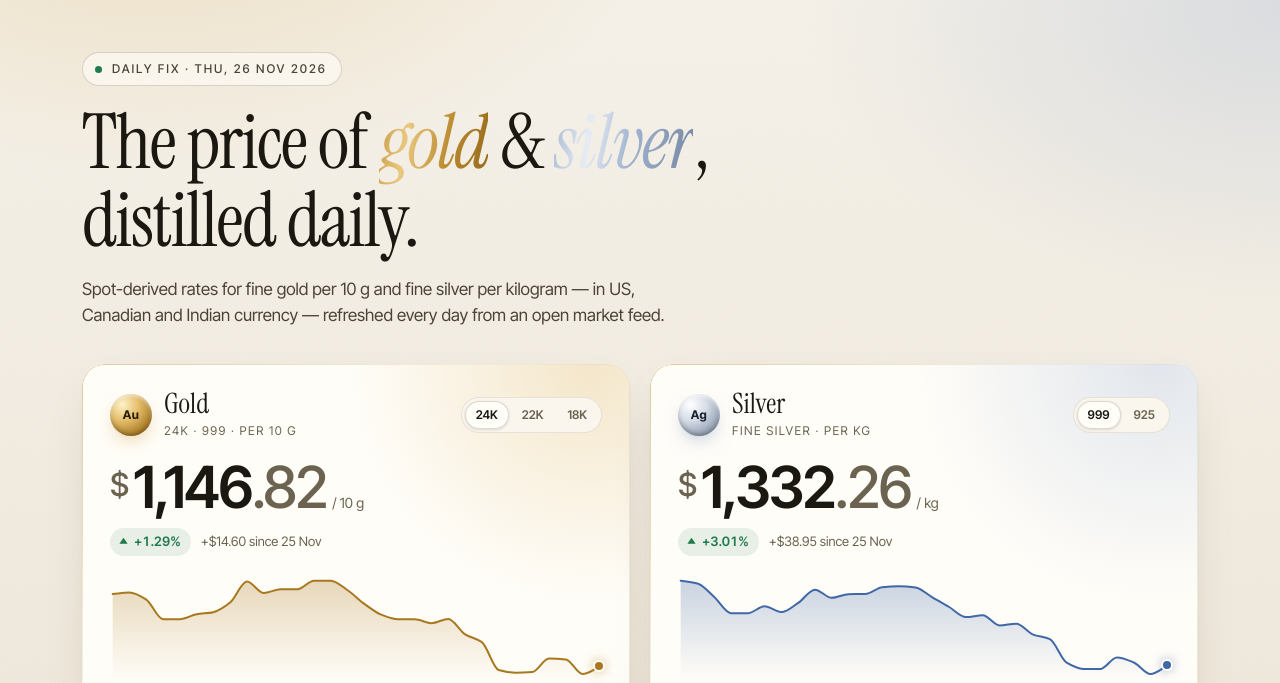
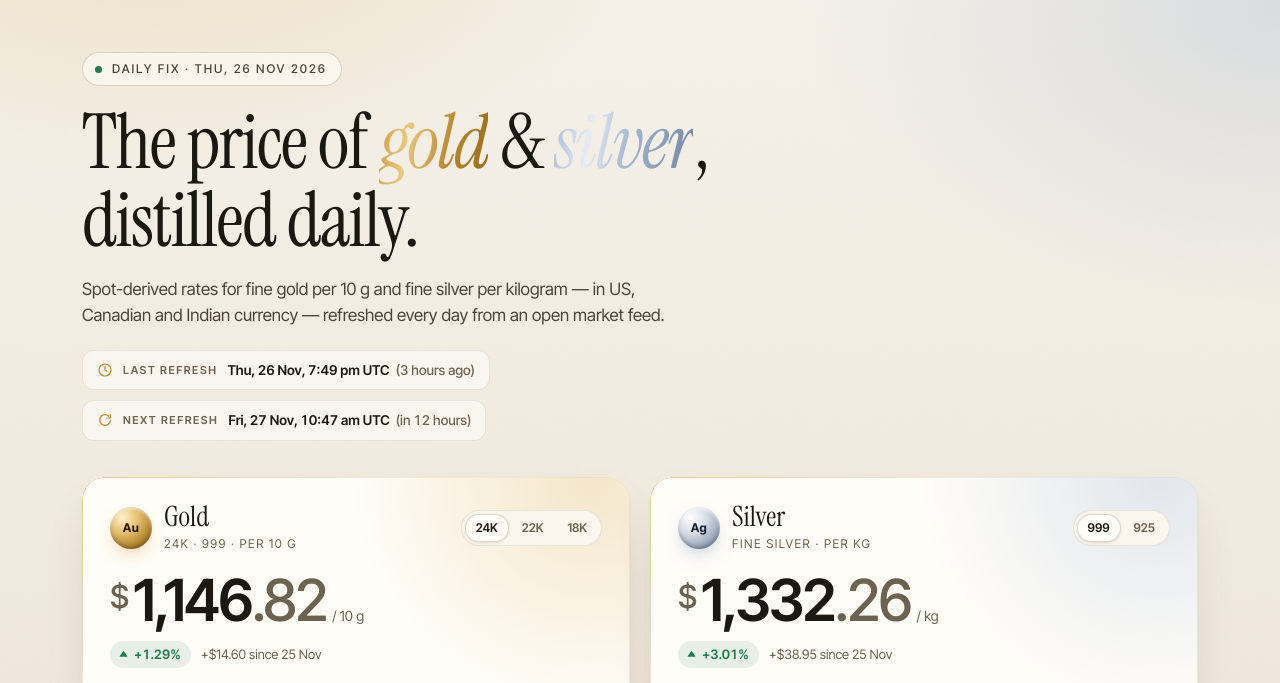
Before and after one commit to Chintanacharya316/Preciousmetal, a website: page index.html in a window 1280 px wide. Shown: the part 73-756 px from the top of the page. Drawn offline with Linux system fonts and the light colour scheme.

Commit message:
Show last/next refresh on the page; no empty data commits; third daily run
- Page: 'Last refresh' (when prices last changed) and 'Next refresh' (next
  scheduled run that can bring new prices) in the viewer's local time, with
  relative times that update every minute.
- Updater: when a run finds no new or changed prices, leave data/prices.json
  untouched, so retry runs don't create empty commits.
- Schedule: 10:47 UTC plus retries at 13:47 and 16:47 UTC (GitHub cron is
  best-effort). tests/schedule.test.mjs keeps the page's slots in sync.

Co-Authored-By: Claude Opus 5.5 <noreply@anthropic.com>
Claude-Session: https://claude.ai/code/session_01SCWTJpTZibTMrAG8rqU16k

```diff
--- a/assets/app.js
+++ b/assets/app.js
@@ -702,12 +702,58 @@
     updatePortfolio();
   }
 
+  // ------------------------------------------------------------------
+  // Refresh schedule — must match the cron entries in .github/workflows/daily-prices.yml
+  // (tests/schedule.test.mjs enforces this).
+  // ------------------------------------------------------------------
+  const REFRESH_SLOTS_UTC = ['10:47', '13:47', '16:47'];
+
+  /** Next run expected to bring new prices: today's next slot, or tomorrow's first once today's prices are in. */
+  function nextRefresh(now, latestDay) {
+    const today = now.toISOString().slice(0, 10);
+    const slots = (day) => REFRESH_SLOTS_UTC.map((t) => new Date(`${day}T${t}:00Z`));
+    const tomorrowFirst = slots(shiftDate(today, 1))[0];
+    if (latestDay >= today) return tomorrowFirst;
+    return slots(today).find((d) => d > now) || tomorrowFirst;
+  }
+
+  const rtf = new Intl.RelativeTimeFormat('en', { numeric: 'auto' });
+  function relative(date, now) {
+    const mins = Math.round((date - now) / 6e4);
+    if (Math.abs(mins) < 1) return 'just now';
+    if (Math.abs(mins) < 60) return rtf.format(mins, 'minute');
+    const hrs = Math.round(mins / 60);
+    if (Math.abs(hrs) < 36) return rtf.format(hrs, 'hour');
+    return rtf.format(Math.round(hrs / 24), 'day');
+  }
+  const fmtStamp = (d) => d.toLocaleString('en-GB', { weekday: 'short', day: 'numeric', month: 'short', hour: 'numeric', minute: '2-digit', hour12: true, timeZoneName: 'short' });
+
+  let refreshTimer;
+  function renderRefresh(meta) {
+    const draw = () => {
+      const now = new Date();
+      const last = meta?.updatedAt ? new Date(meta.updatedAt) : null;
+      const lastEl = $('#lastRefresh'), nextEl = $('#nextRefresh');
+      if (last && !Number.isNaN(+last)) {
+        lastEl.replaceChildren(fmtStamp(last), h('span', { class: 'rel', text: `(${relative(last, now)})` }));
+        lastEl.title = last.toISOString();
+      } else lastEl.textContent = fmtDate(LAST.d);
+      const next = nextRefresh(now, LAST.d);
+      nextEl.replaceChildren(fmtStamp(next), h('span', { class: 'rel', text: `(${relative(next, now)})` }));
+      nextEl.title = `${next.toISOString()} — scheduled; GitHub may start runs a little late`;
+    };
+    draw();
+    clearInterval(refreshTimer);
+    refreshTimer = setInterval(draw, 60e3);
+  }
+
   function setAsOf(meta) {
+    renderRefresh(meta);
     const ageDays = Math.round((Date.now() - dParse(LAST.d).getTime()) / 864e5);
     const stale = ageDays > 2;
     $('#asOf').textContent = `${stale ? 'Last fix' : 'Daily fix'} · ${fmtDate(LAST.d, { weekday: 'short', day: 'numeric', month: 'short', year: 'numeric' })}`;
     if (stale) { $('.live-dot').style.background = 'var(--down)'; $('.live-dot').style.animation = 'none'; }
-    $('#sourceNote').textContent = `Prices derive from the international spot price (USD per troy ounce) and daily FX reference rates, refreshed once a day. ${meta?.points ? `${meta.points.toLocaleString()} daily records since ${fmtDate(DATA[0].d)}.` : ''} Last updated ${meta?.updatedAt ? new Date(meta.updatedAt).toLocaleString('en-GB', { dateStyle: 'medium', timeStyle: 'short' }) : fmtDate(LAST.d)}.`;
+    $('#sourceNote').textContent = `Prices derive from the international spot price (USD per troy ounce) and daily FX reference rates, refreshed every day (scheduled ${REFRESH_SLOTS_UTC[0]} UTC, with retries at ${REFRESH_SLOTS_UTC.slice(1).join(' and ')} UTC). ${meta?.points ? `${meta.points.toLocaleString()} daily records since ${fmtDate(DATA[0].d)}.` : ''} Last updated ${meta?.updatedAt ? new Date(meta.updatedAt).toLocaleString('en-GB', { dateStyle: 'medium', timeStyle: 'short' }) : fmtDate(LAST.d)}.`;
   }
 
   async function getData() {
--- a/assets/styles.css
+++ b/assets/styles.css
@@ -207,6 +207,21 @@ svg { display: block; }
 }
 @keyframes sheen { to { background-position: -200% 0; } }
 .lede { font-size: 17px; color: var(--ink-2); max-width: 620px; margin: 0; }
+.refresh { display: flex; flex-wrap: wrap; gap: 10px; margin: 22px 0 0; }
+.refresh__item {
+  display: flex; align-items: center; gap: 10px; padding: 9px 14px; border-radius: 12px;
+  border: 1px solid var(--line); background: color-mix(in srgb, var(--surface) 60%, transparent);
+  backdrop-filter: blur(10px); -webkit-backdrop-filter: blur(10px); font-size: 13.5px; min-width: 0;
+}
+.refresh__item svg { width: 16px; height: 16px; flex: none; fill: none; stroke: var(--gold); stroke-width: 1.8; stroke-linecap: round; stroke-linejoin: round; }
+.refresh dt { font-size: 11px; letter-spacing: .14em; text-transform: uppercase; color: var(--ink-3); font-weight: 600; white-space: nowrap; }
+.refresh dd { margin: 0; color: var(--ink); font-weight: 600; font-variant-numeric: tabular-nums; }
+.refresh dd .rel { color: var(--ink-3); font-weight: 500; margin-left: 6px; white-space: nowrap; }
+@media (max-width: 520px) {
+  .refresh { flex-direction: column; gap: 8px; }
+  .refresh__item { flex-wrap: wrap; row-gap: 2px; }
+  .refresh dt { min-width: 104px; }
+}
 @media (max-width: 719px) { .br-lg { display: none; } .intro { padding: 36px 0 24px; } .lede { font-size: 15.5px; } }
 
 /* ==========================================================================
--- a/index.html
+++ b/index.html
@@ -60,6 +60,18 @@
       <p class="eyebrow"><span class="live-dot" aria-hidden="true"></span><span id="asOf">Loading today’s fix…</span></p>
       <h1 class="display">The price of <em>gold</em> &amp; <em>silver</em>,<br class="br-lg" /> distilled daily.</h1>
       <p class="lede">Spot-derived rates for fine gold per 10&nbsp;g and fine silver per kilogram — in US, Canadian and Indian currency — refreshed every day from an open market feed.</p>
+      <dl class="refresh" id="refresh">
+        <div class="refresh__item">
+          <svg viewBox="0 0 24 24" aria-hidden="true"><path d="M12 7v5l3 2"/><circle cx="12" cy="12" r="9"/></svg>
+          <dt>Last refresh</dt>
+          <dd id="lastRefresh">—</dd>
+        </div>
+        <div class="refresh__item">
+          <svg viewBox="0 0 24 24" aria-hidden="true"><path d="M20 12a8 8 0 1 1-2.34-5.66M20 4v5h-5"/></svg>
+          <dt>Next refresh</dt>
+          <dd id="nextRefresh">—</dd>
+        </div>
+      </dl>
     </section>
 
     <!-- Hero metal cards -->
--- a/scripts/update-prices.mjs
+++ b/scripts/update-prices.mjs
@@ -209,6 +209,12 @@ export async function main(argv = process.argv.slice(2), { dataFile = DATA_FILE,
   }
   const series = mergeSeries(db.series, rows, (row, prev) => log(`dropping ${row.d}: unconfirmed move >${MAX_DAILY_MOVE * 100}% vs ${prev.d}`));
   if (!series.length) { console.error('[aurum] no valid data — aborting without writing'); return 1; }
+  // Nothing new (e.g. the backup run after a successful one): leave the file — and meta.updatedAt,
+  // which the page shows as "Last refresh" — untouched, so there is no empty commit.
+  if (JSON.stringify(series) === JSON.stringify(db.series)) {
+    log(`no new or changed prices (latest still ${series.at(-1).d}) — data file left untouched`);
+    return 0;
+  }
 
   await mkdir(dirname(dataFile), { recursive: true });
   await writeFile(dataFile, serialize(series, now));
```
Also changed, not shown: tests/e2e.test.mjs (+32 -2 lines), tests/schedule.test.mjs (added, +20 -0 lines), tests/update-prices.test.mjs (+8 -0 lines), .github/workflows/daily-prices.yml, README.md.
